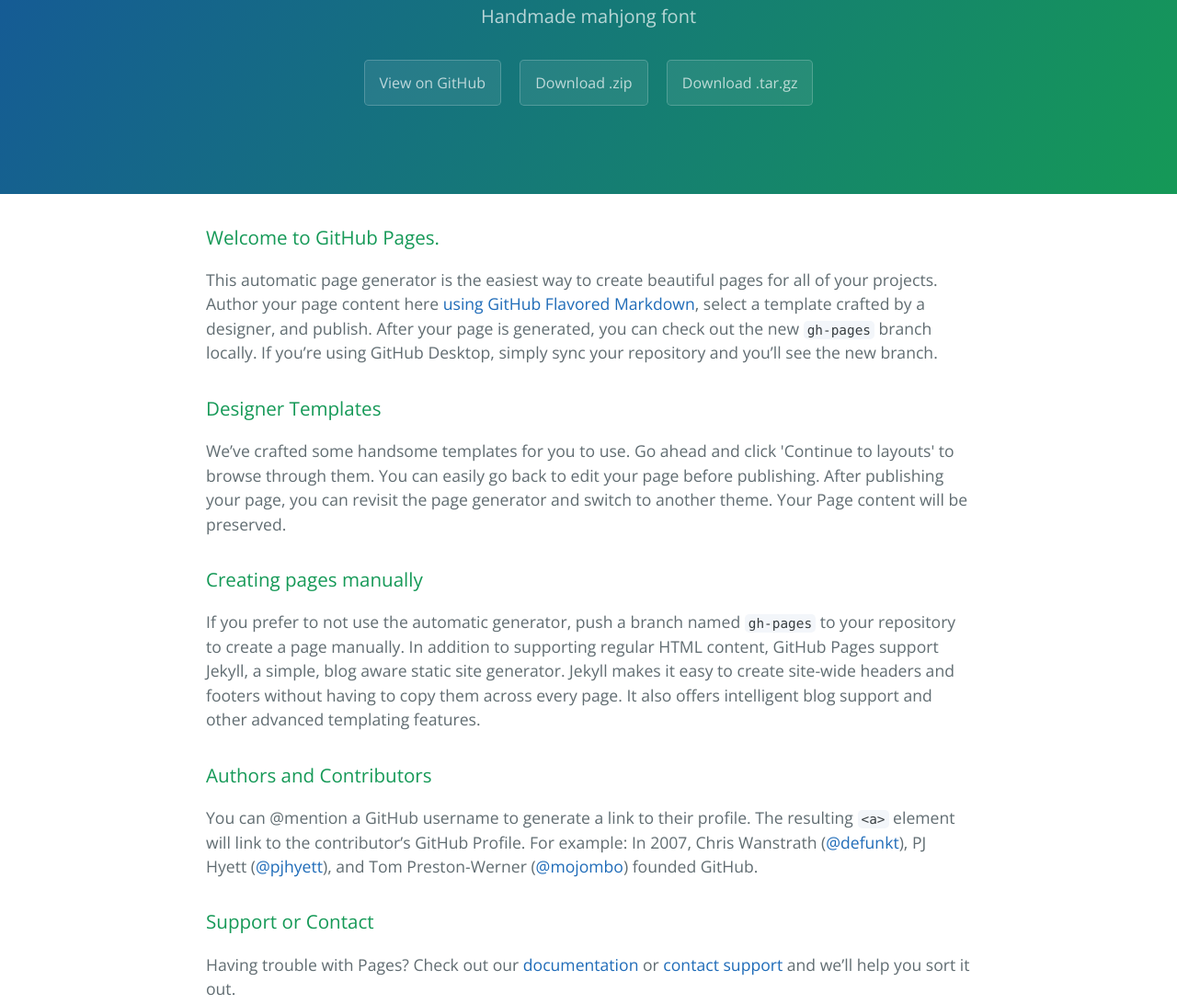
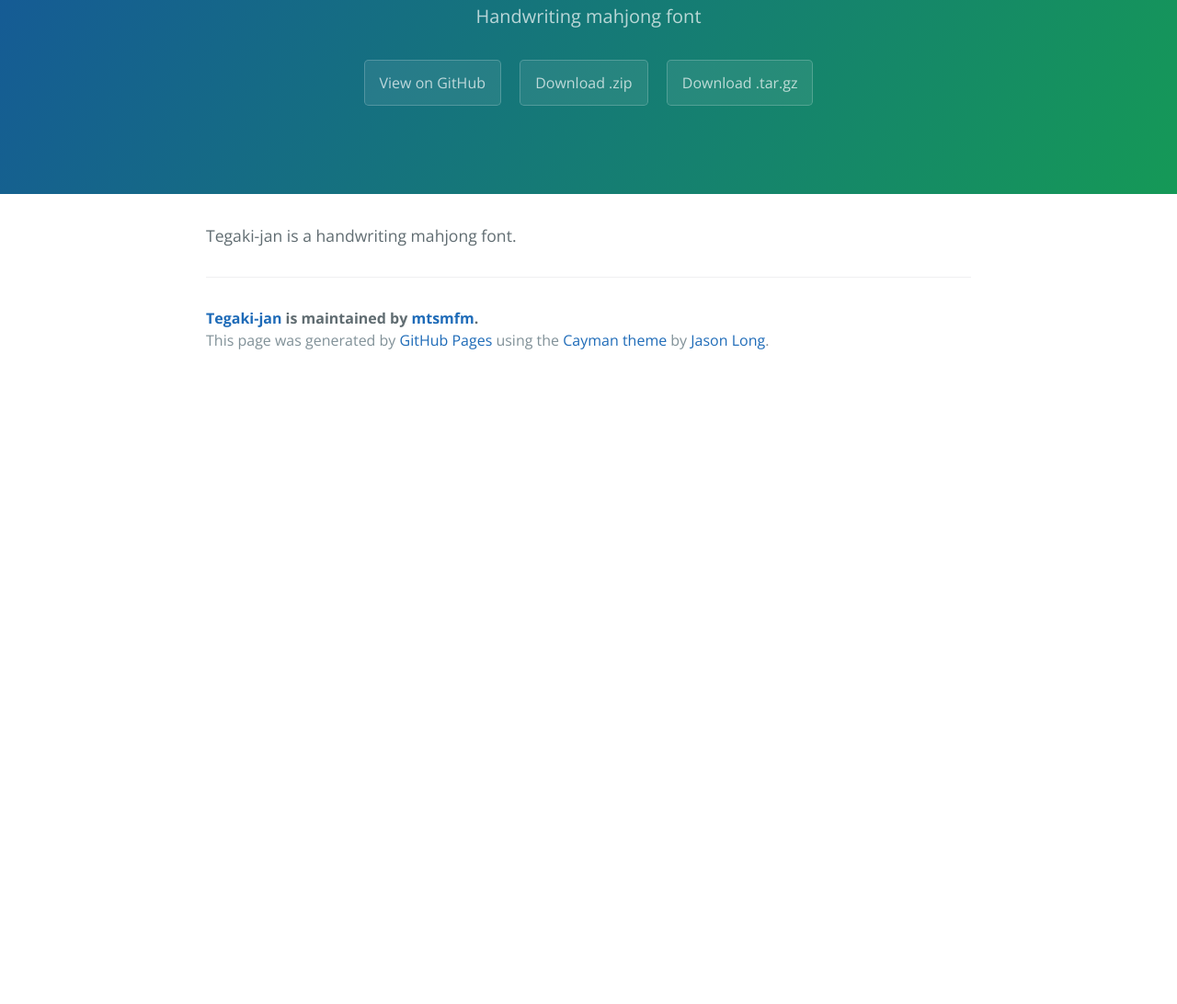
Before and after one commit to mtsmfm/tegaki-jan, a plain HTML site: page index.html in a window 1280 px wide. Shown: the part 172-1264 px from the top of the page at 92% size. After the commit the page ends 800 px from the top, so only its background shows below. Drawn offline with nearby package versions, Linux system fonts and the light colour scheme.

```diff
--- a/index.html
+++ b/index.html
@@ -12,37 +12,14 @@
   <body>
     <section class="page-header">
       <h1 class="project-name">Tegaki-jan</h1>
-      <h2 class="project-tagline">Handmade mahjong font</h2>
+      <h2 class="project-tagline">Handwriting mahjong font</h2>
       <a href="https://github.com/mtsmfm/tegaki-jan" class="btn">View on GitHub</a>
       <a href="https://github.com/mtsmfm/tegaki-jan/zipball/master" class="btn">Download .zip</a>
       <a href="https://github.com/mtsmfm/tegaki-jan/tarball/master" class="btn">Download .tar.gz</a>
     </section>
 
     <section class="main-content">
-      <h3>
-<a id="welcome-to-github-pages" class="anchor" href="#welcome-to-github-pages" aria-hidden="true"><span aria-hidden="true" class="octicon octicon-link"></span></a>Welcome to GitHub Pages.</h3>
-
-<p>This automatic page generator is the easiest way to create beautiful pages for all of your projects. Author your page content here <a href="https://guides.github.com/features/mastering-markdown/">using GitHub Flavored Markdown</a>, select a template crafted by a designer, and publish. After your page is generated, you can check out the new <code>gh-pages</code> branch locally. If you’re using GitHub Desktop, simply sync your repository and you’ll see the new branch.</p>
-
-<h3>
-<a id="designer-templates" class="anchor" href="#designer-templates" aria-hidden="true"><span aria-hidden="true" class="octicon octicon-link"></span></a>Designer Templates</h3>
-
-<p>We’ve crafted some handsome templates for you to use. Go ahead and click 'Continue to layouts' to browse through them. You can easily go back to edit your page before publishing. After publishing your page, you can revisit the page generator and switch to another theme. Your Page content will be preserved.</p>
-
-<h3>
-<a id="creating-pages-manually" class="anchor" href="#creating-pages-manually" aria-hidden="true"><span aria-hidden="true" class="octicon octicon-link"></span></a>Creating pages manually</h3>
-
-<p>If you prefer to not use the automatic generator, push a branch named <code>gh-pages</code> to your repository to create a page manually. In addition to supporting regular HTML content, GitHub Pages support Jekyll, a simple, blog aware static site generator. Jekyll makes it easy to create site-wide headers and footers without having to copy them across every page. It also offers intelligent blog support and other advanced templating features.</p>
-
-<h3>
-<a id="authors-and-contributors" class="anchor" href="#authors-and-contributors" aria-hidden="true"><span aria-hidden="true" class="octicon octicon-link"></span></a>Authors and Contributors</h3>
-
-<p>You can @mention a GitHub username to generate a link to their profile. The resulting <code>&lt;a&gt;</code> element will link to the contributor’s GitHub Profile. For example: In 2007, Chris Wanstrath (<a href="https://github.com/defunkt" class="user-mention">@defunkt</a>), PJ Hyett (<a href="https://github.com/pjhyett" class="user-mention">@pjhyett</a>), and Tom Preston-Werner (<a href="https://github.com/mojombo" class="user-mention">@mojombo</a>) founded GitHub.</p>
-
-<h3>
-<a id="support-or-contact" class="anchor" href="#support-or-contact" aria-hidden="true"><span aria-hidden="true" class="octicon octicon-link"></span></a>Support or Contact</h3>
-
-<p>Having trouble with Pages? Check out our <a href="https://help.github.com/pages">documentation</a> or <a href="https://github.com/contact">contact support</a> and we’ll help you sort it out.</p>
+      <p>Tegaki-jan is a handwriting mahjong font.</p>
 
       <footer class="site-footer">
         <span class="site-footer-owner"><a href="https://github.com/mtsmfm/tegaki-jan">Tegaki-jan</a> is maintained by <a href="https://github.com/mtsmfm">mtsmfm</a>.</span>
```
Also changed, not shown: params.json (+2 -2 lines).
